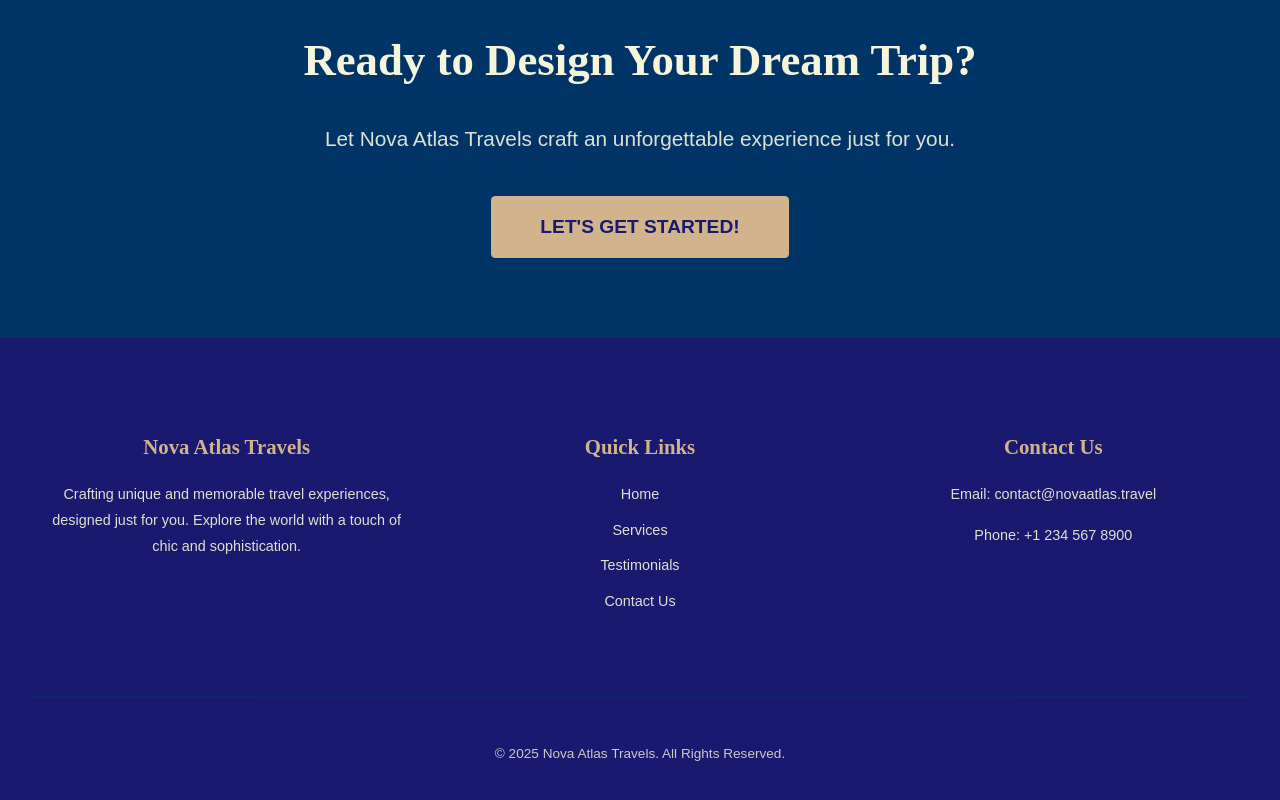
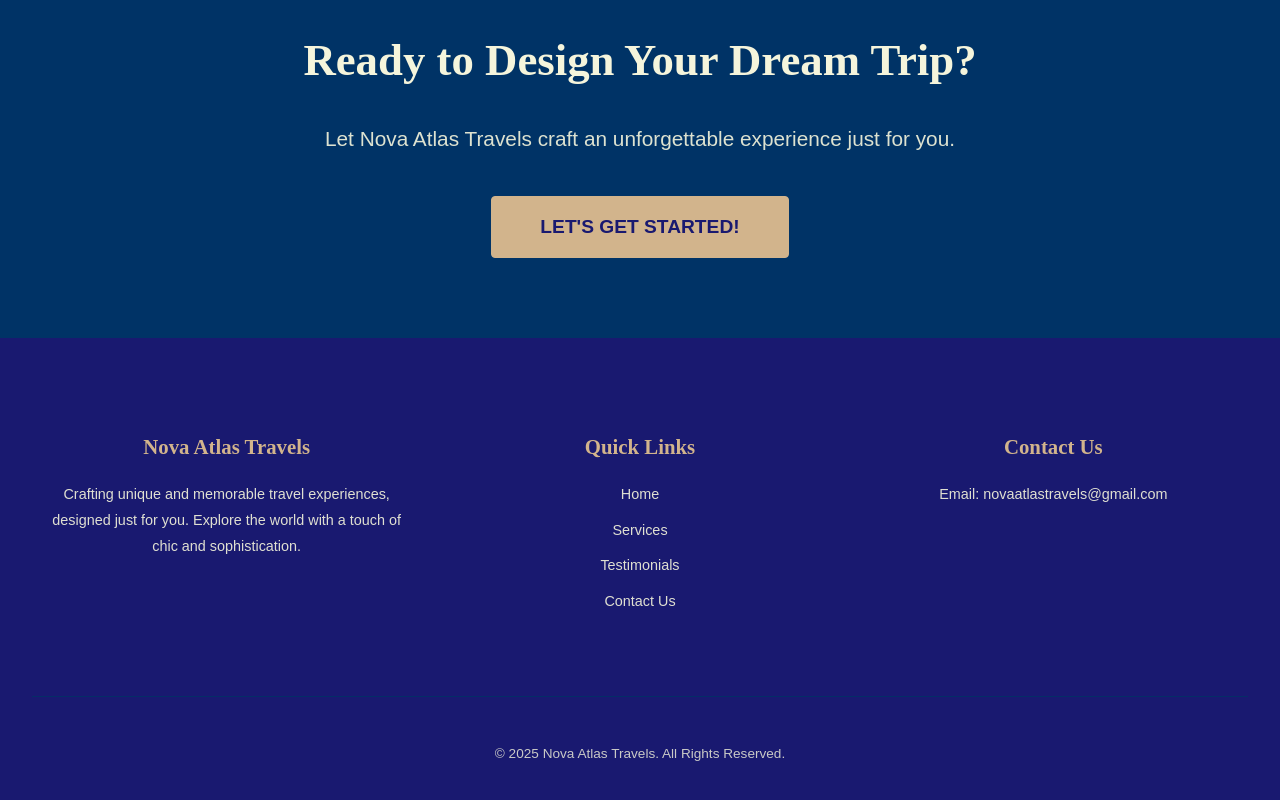
Before and after one commit to dianamajolli/nova-atlas-travels-web, a React (Create React App) app: page / in a window 1280 px wide. Shown: the part 2044-2844 px from the top of the page. Built offline with nearby package versions, Linux system fonts and the light colour scheme.

Commit message:
ajuste no PIX e Interac

```diff
--- a/src/components/Footer/Footer.js
+++ b/src/components/Footer/Footer.js
@@ -63,9 +63,9 @@ const Footer = () => {
           {/* Title for the Contact Info section, translated */}
           <h4>{t("footer.contact.title")}</h4>
           {/* Contact email, translated. The email address itself is passed as an interpolation variable. */}
-          <p>{t("footer.contact.email", { email: "contact@novaatlas.travel" })}</p>
+          <p>{t("footer.contact.email", { email: "novaatlastravels@gmail.com" })}</p>
           {/* Contact phone number, translated. The phone number is passed as an interpolation variable. */}
-          <p>{t("footer.contact.phone", { phone: "+1 234 567 8900" })}</p>
+          <p>{/*t("footer.contact.phone", { phone: "+1 234 567 8900" })*/}</p>
           {/* Placeholder for social media icons, which can be added as needed */}
         </div>
       </div>
```
